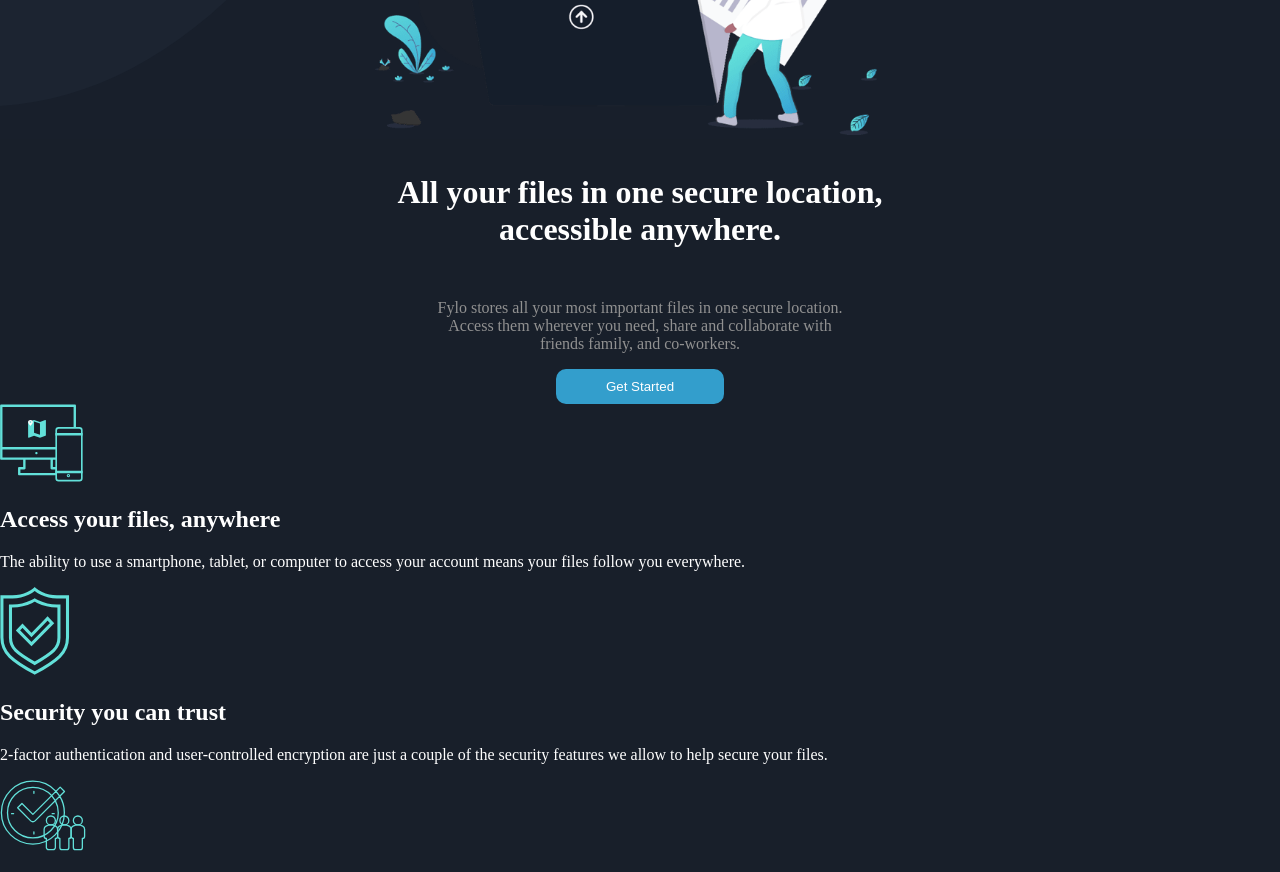
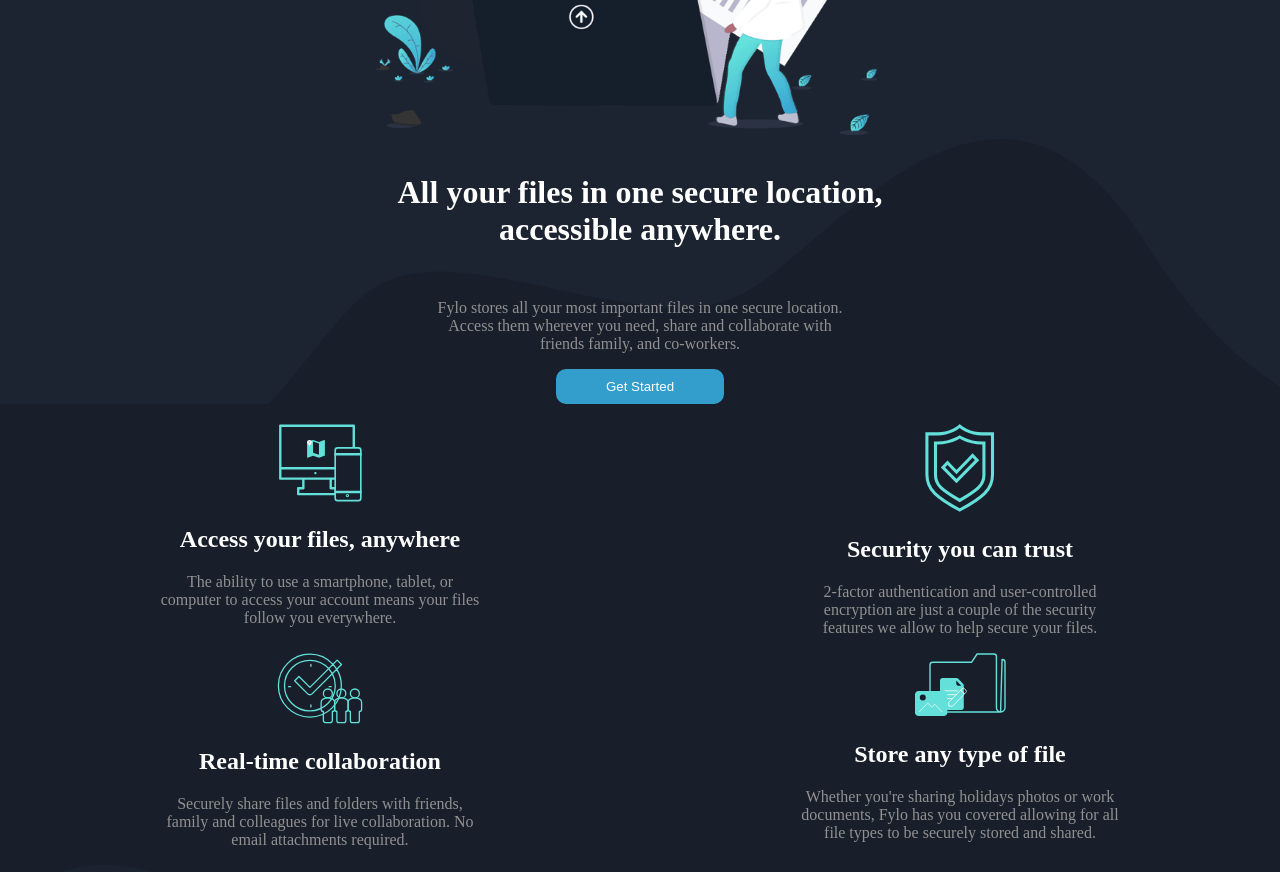
Before and after one commit to luizamaro11/fylo-landing-page-master, a plain HTML site: page index.html in a window 1280 px wide. Shown: the part 380-1252 px from the top of the page. Drawn offline with Linux system fonts and the light colour scheme.

Commit message:
Criado o design do segundo bloco do website

```diff
--- a/assets/css/style.css
+++ b/assets/css/style.css
@@ -4,6 +4,7 @@
     --dark-blue-footer: hsl(216, 53%, 9%);
     --dark-blue-feedback: hsl(219, 30%, 18%);
     --white-color: hsl(0, 0%, 100%);
+    --color-paragraph: hsl(0, 0%, 57%);
 }
 
 h1, h2, h3, p {
@@ -50,12 +51,12 @@
     background-color: var(--dark-blue-header);
 }
 
-.bg_header section article {
+.bg_header section {
     max-width: 100%;
     text-align: center;
 }
 
-.bg_header section article img {
+.bg_header section header img {
     margin-top: 50px;
     width: 530px;
 }
@@ -79,9 +80,9 @@
     color: var(--white-color);
 }
 
-.bg_wave{
+/* .bg_wave{
     background-color: var(--dark-blue-main);
-}
+} */
 
 body, html {
     height: 100%;
@@ -91,11 +92,30 @@
 .bg_curvy_desktop {
     background-image: url('../../images/bg-curvy-desktop.svg');
     background-repeat: no-repeat;
-
+    background-color: var(--dark-blue-header);
 }
 
 .bg_main {
     background-color: var(--dark-blue-main);
+}
+
+.services {
+    display: flex;
+    padding-top: 20px;
+    flex-wrap: wrap;
+    justify-content: space-between;
+    width: 100%;
+}
+
+.services article {
+    flex-basis: 50%;
+    text-align: center;
+}
+
+.services article p {
+    width: 50%;
+    padding-left: 25%;
+    color: hsl(0, 0%, 57%);
 }
 
 .footer {
--- a/index.html
+++ b/index.html
@@ -28,9 +28,12 @@
     <main>
         <div class="bg_header">
             <section>
+                <header>
+                    <img src="images/illustration-intro.png" alt="Arquivos Acessivel e seguro" title="Arquivos Acessivel e seguro">
+                </header>
+
                 <div class="bg_curvy_desktop">
                     <article>
-                        <img src="images/illustration-intro.png" alt="Arquivos Acessivel e seguro" title="Arquivos Acessivel e seguro">
                         <div class="bg_wave">
                             <h1>All your files in one secure location, </br> accessible anywhere.</h1>
                             <p>Fylo stores all your most important files in one secure location. <br> Access them wherever
@@ -43,7 +46,8 @@
         </div>
 
         <div class="bg_main">
-            <section>
+            <section class="services">
+
                     <article>
                         <img class="img" src="./images/icon-access-anywhere.svg" alt="Acessar seus arquivos em qualquer momento" title="Acessar seus arquivos em qualquer momento">
                         <h2>Access your files, anywhere</h2>
@@ -71,6 +75,7 @@
                         <p>Whether you're sharing holidays photos or work documents, Fylo has you covered allowing for all
                             file types to be securely stored and shared.</p>
                     </article>
+
             </section>
 
             <section>
```
Lines whose indentation alone changed are shown as unchanged.
